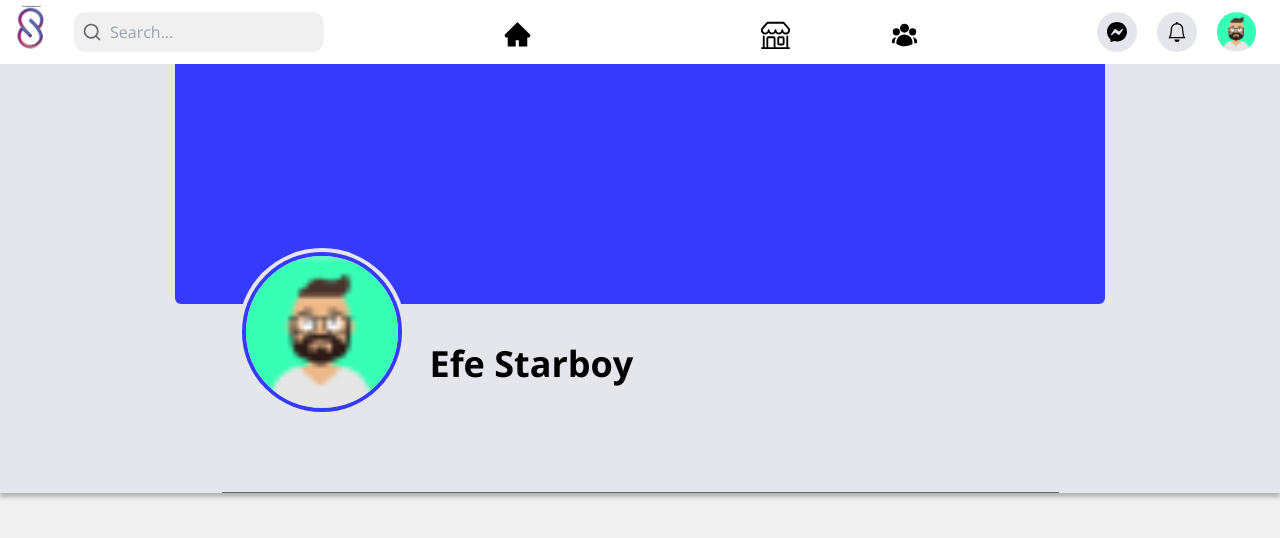
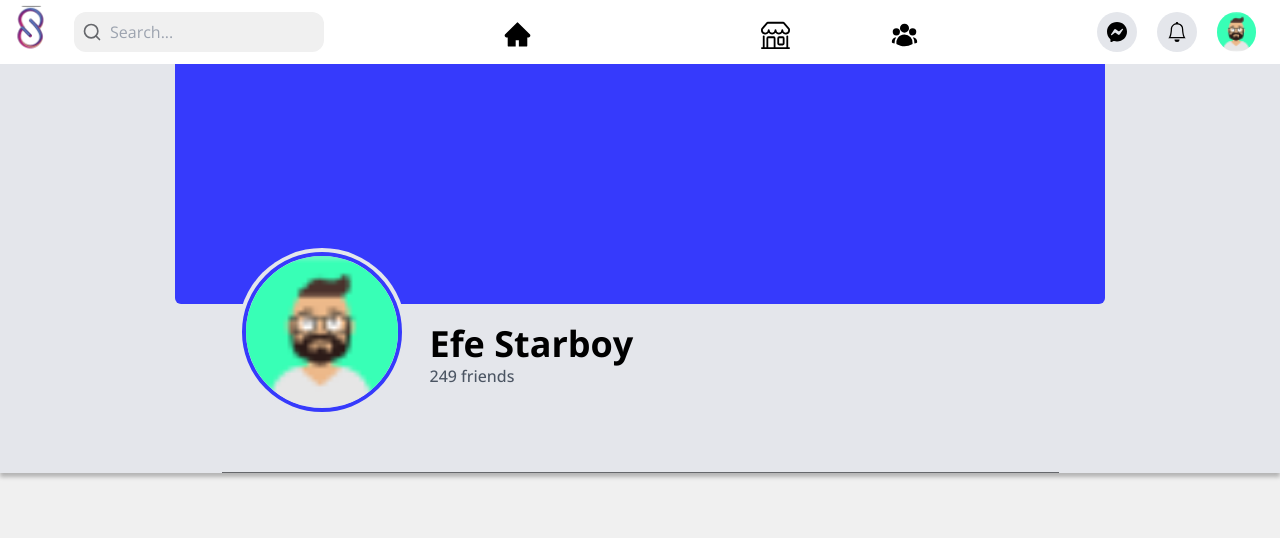
Before and after one commit to asiughuslyvesterobus/social_app, a Next.js app in the folder client/: page /profile/01029302 in a window 1280 px wide. Shown: the top 538 px of the page. Built offline with nearby package versions, Linux system fonts and the light colour scheme; some icons are missing.

Commit message:
working on profile page

```diff
--- a/client/pages/profile/[id].tsx
+++ b/client/pages/profile/[id].tsx
@@ -7,15 +7,23 @@ const Profilepage = () => {
         <div className="w-full bg-btngray tab:px-5 shadow-boxShad flex gap-5 flex-col items-center justify-center">
           <div className="tab:w-[75%] w-full tab:mx-auto flex flex-col items-start justify-start">
             <div className="w-full relative h-[120px] tab:h-[240px] bg-primary tab:rounded-bl-md tab:rounded-br-md"></div>
-            <div className="w-full tab:w-[90%] tab:mx-auto tab:px-4 flex flex-col items-center justify-start tab:justify-between tab:flex-row border-b border-basegray pb-5">
-              <div className="flex items-center justify-start flex-col tab:flex-row tab:items-start tab:gap-6">
-                <div className="relative bg-btngray rounded-full p-1 -translate-y-14">
-                  <img src="/img/avatar.png" alt="userProfile" className="w-40 h-40 rounded-full border-[4px] border-primary" />
+            <div className="w-full tab:w-[90%] tab:mx-auto tab:px-4 flex flex-col items-center justify-start tab:justify-between tab:flex-row border-b border-basegray">
+              <div className="flex w-full tab:w-fit items-center justify-start flex-col tab:flex-row tab:items-start tab:gap-6 relative">
+                <div className="absolute tab:relative bg-btngray rounded-full p-1 -translate-y-14">
+                  <img
+                    src="/img/avatar.png"
+                    alt="userProfile"
+                    className="w-40 h-40 rounded-full border-[4px] border-primary"
+                  />
                 </div>
-                <div className="flex flex-col items-start justify-start tab:py-10">
-                  <h2 className="text-2xl font-bold tab:text-4xl">Efe Starboy</h2>
+                <div className="flex flex-col items-center tab:items-start justify-start tab:pt-5 mt-32 tab:mt-0">
+                  <h2 className="text-3xl font-bold tab:text-4xl">
+                    Efe Starboy
+                  </h2>
+                  <p className="text-base font-medium text-gray-600">249 friends</p>
                 </div>
               </div>
+              <div></div>
             </div>
           </div>
         </div>
```
